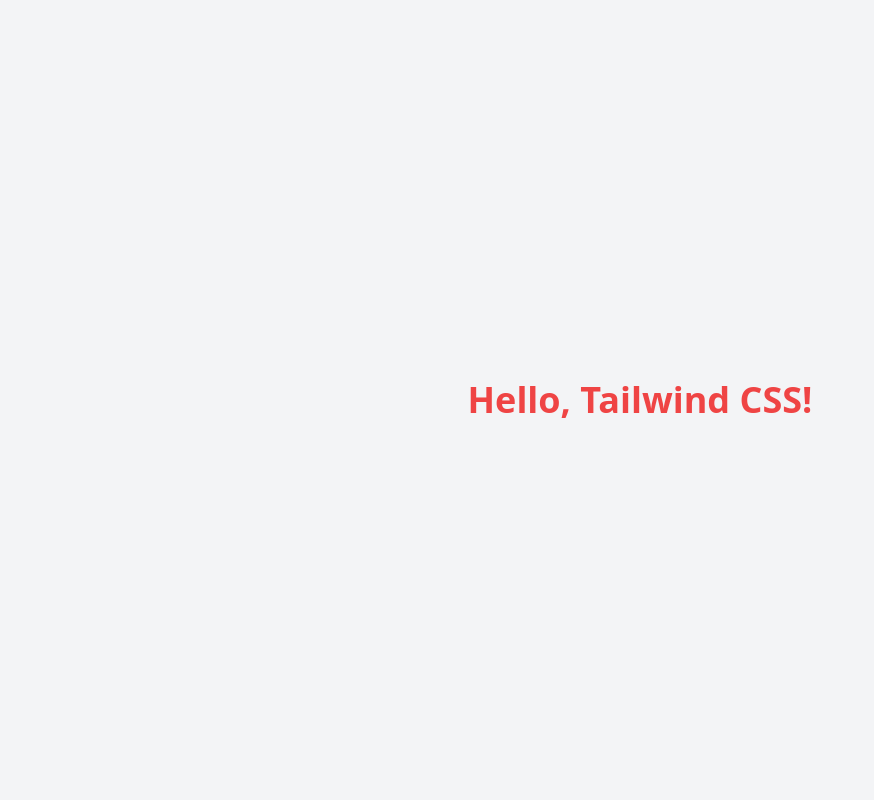
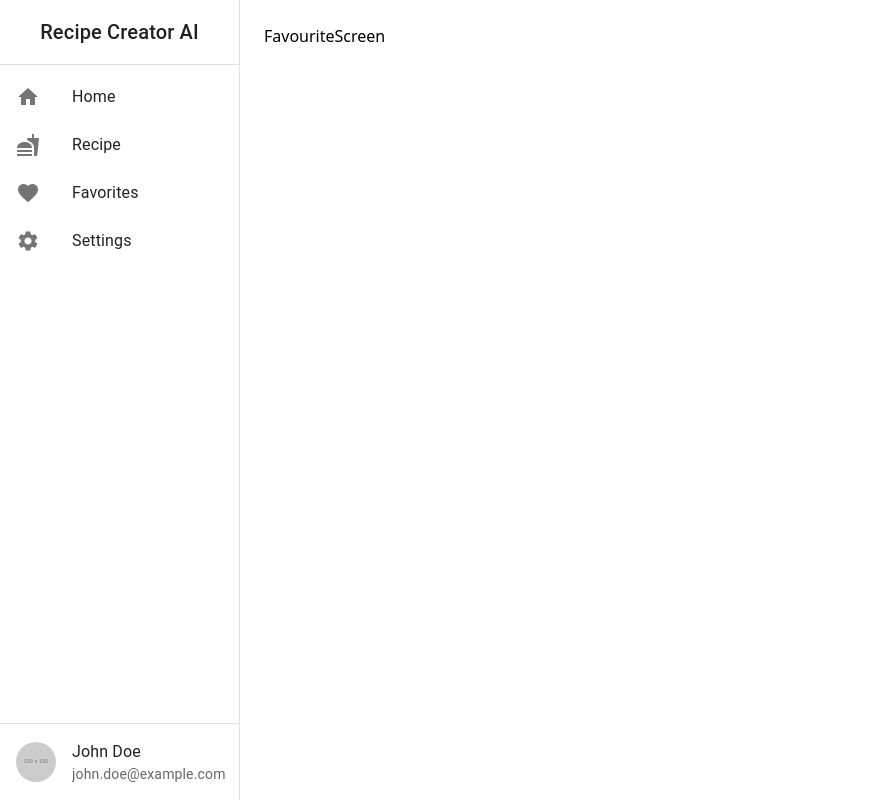
Before and after one commit to honeypathkar/Recipe-Creator, a React (Vite) app in the folder frontend/: page /fav in a window 1280 px wide. Shown: the whole page, without its empty margins (0-874 px from the left). Built offline with nearby package versions, Linux system fonts and the light colour scheme.

Commit message:
Creating App Drawer and all Screens

```diff
--- a/frontend/src/App.jsx
+++ b/frontend/src/App.jsx
@@ -1,10 +1,23 @@
 import React from "react";
+import { Route, BrowserRouter as Router, Routes } from "react-router-dom";
+import AppDrawer from "./components/AppDrawer";
+import FavouriteScreen from "./screens/FavouriteScreen";
+import Home from "./screens/HomeScreen";
+import RecipeScreen from "./screens/RecipeScreen";
+import SettingScreen from "./screens/SettingScreen";
 
 function App() {
   return (
-    <div className="flex justify-center items-center h-screen bg-gray-100">
-      <h1 className="text-4xl font-bold text-red-500">Hello, Tailwind CSS!</h1>
-    </div>
+    <Router>
+      <AppDrawer>
+        <Routes>
+          <Route path="/" element={<Home />} />
+          <Route path="/recipe" element={<RecipeScreen />} />
+          <Route path="/fav" element={<FavouriteScreen />} />
+          <Route path="/settings" element={<SettingScreen />} />
+        </Routes>
+      </AppDrawer>
+    </Router>
   );
 }
 
--- /dev/null
+++ b/frontend/src/components/AppDrawer.jsx
@@ -0,0 +1,179 @@
+import React, { useState } from "react";
+import {
+  Box,
+  Drawer,
+  Toolbar,
+  IconButton,
+  List,
+  ListItem,
+  ListItemText,
+  Typography,
+  Divider,
+  ListItemIcon,
+  Avatar,
+} from "@mui/material";
+import { Home, Menu } from "@mui/icons-material";
+import FavoriteIcon from "@mui/icons-material/Favorite";
+import FastfoodIcon from "@mui/icons-material/Fastfood";
+import SettingsIcon from "@mui/icons-material/Settings";
+import { Link } from "react-router-dom";
+
+const drawerWidth = 240;
+
+function AppDrawer({ children }) {
+  const [mobileOpen, setMobileOpen] = useState(false);
+
+  const handleDrawerToggle = () => {
+    setMobileOpen(!mobileOpen);
+  };
+
+  // Mock user data (replace with dynamic data as needed)
+  const user = {
+    name: "John Doe",
+    email: "john.doe@example.com",
+    profilePic: "https://via.placeholder.com/150", // Replace with a real profile picture URL
+  };
+
+  const drawerContent = (
+    <Box sx={{ height: "100%", display: "flex", flexDirection: "column" }}>
+      {/* App Name */}
+      <Box sx={{ textAlign: "center", p: 2 }}>
+        <Typography variant="h6" noWrap>
+          Recipe Creator AI
+        </Typography>
+      </Box>
+      <Divider />
+
+      {/* Navigation Links */}
+      <List sx={{ flexGrow: 1 }}>
+        <ListItem button component={Link} to="/">
+          <ListItemIcon>
+            <Home />
+          </ListItemIcon>
+          <ListItemText primary="Home" />
+        </ListItem>
+        <ListItem button component={Link} to="/recipe">
+          <ListItemIcon>
+            <FastfoodIcon />
+          </ListItemIcon>
+          <ListItemText primary="Recipe" />
+        </ListItem>
+        <ListItem button component={Link} to="/fav">
+          <ListItemIcon>
+            <FavoriteIcon />
+          </ListItemIcon>
+          <ListItemText primary="Favorites" />
+        </ListItem>
+        <ListItem button component={Link} to="/settings">
+          <ListItemIcon>
+            <SettingsIcon />
+          </ListItemIcon>
+          <ListItemText primary="Settings" />
+        </ListItem>
+      </List>
+
+      <Divider />
+
+      {/* User Profile Section */}
+      <Box
+        sx={{
+          display: "flex",
+          alignItems: "center",
+          padding: 2,
+          bgcolor: "background.paper",
+        }}
+      >
+        <Avatar src={user.profilePic} alt={user.name} sx={{ mr: 2 }} />
+        <Box>
+          <Typography variant="body1" noWrap>
+            {user.name}
+          </Typography>
+          <Typography variant="body2" color="textSecondary" noWrap>
+            {user.email}
+          </Typography>
+        </Box>
+      </Box>
+    </Box>
+  );
+
+  return (
+    <Box sx={{ display: "flex" }}>
+      {/* App Bar for Mobile Menu Button */}
+      <Toolbar
+        sx={{
+          display: { sm: "none" },
+          position: "fixed",
+          width: "100%",
+          zIndex: 1300, // Ensures toolbar stays above the drawer
+          bgcolor: "background.default",
+          justifyContent: "space-between", // Align items between menu button and name
+          alignItems: "center", // Center vertically
+          px: 2, // Add horizontal padding
+        }}
+      >
+        <IconButton
+          color="inherit"
+          aria-label="open drawer"
+          edge="start"
+          onClick={handleDrawerToggle}
+          sx={{ mr: 2 }}
+        >
+          <Menu />
+        </IconButton>
+        <Typography
+          variant="h6"
+          noWrap
+          sx={{ marginRight: "115px", marginTop: "2px" }}
+        >
+          Recipe Creator AI
+        </Typography>
+      </Toolbar>
+
+      {/* Drawer for Small Screens */}
+      <Drawer
+        variant="temporary"
+        open={mobileOpen}
+        onClose={handleDrawerToggle}
+        ModalProps={{
+          keepMounted: true, // Improves performance on mobile
+        }}
+        sx={{
+          display: { xs: "block", sm: "none" },
+          "& .MuiDrawer-paper": { width: drawerWidth },
+        }}
+      >
+        {drawerContent}
+      </Drawer>
+
+      {/* Permanent Drawer for Larger Screens */}
+      <Drawer
+        variant="permanent"
+        open
+        sx={{
+          display: { xs: "none", sm: "block" },
+          "& .MuiDrawer-paper": {
+            width: drawerWidth,
+            boxSizing: "border-box",
+          },
+        }}
+      >
+        {drawerContent}
+      </Drawer>
+
+      {/* Main Content */}
+      <Box
+        component="main"
+        sx={{
+          flexGrow: 1,
+          p: 3,
+          ml: { xs: 0, sm: `${drawerWidth}px` }, // Adjust margin for mobile and desktop
+          mt: { xs: 8, sm: 0 }, // Prevent content overlap with toolbar on mobile
+        }}
+      >
+        {children}
+      </Box>
+    </Box>
+  );
+}
+
+export default AppDrawer;
--- /dev/null
+++ b/frontend/src/screens/FavouriteScreen.jsx
@@ -0,0 +1,5 @@
+import React from "react";
+
+export default function FavouriteScreen() {
+  return <div>FavouriteScreen</div>;
+}
--- /dev/null
+++ b/frontend/src/screens/HomeScreen.jsx
@@ -0,0 +1,9 @@
+import React from "react";
+
+export default function HomeScreen() {
+  return (
+    <div className="flex justify-center items-center">
+      <div className="text-2xl">Welcome back, Chef</div>
+    </div>
+  );
+}
--- /dev/null
+++ b/frontend/src/screens/RecipeScreen.jsx
@@ -0,0 +1,5 @@
+import React from "react";
+
+export default function RecipeScreen() {
+  return <div>RecipeScreen</div>;
+}
--- /dev/null
+++ b/frontend/src/screens/SettingScreen.jsx
@@ -0,0 +1,5 @@
+import React from "react";
+
+export default function SettingScreen() {
+  return <div>SettingScreen</div>;
+}
```
Also changed, not shown: frontend/package.json (+6 -1 lines), 1 other file (tests, documents, lock files or other folders).
